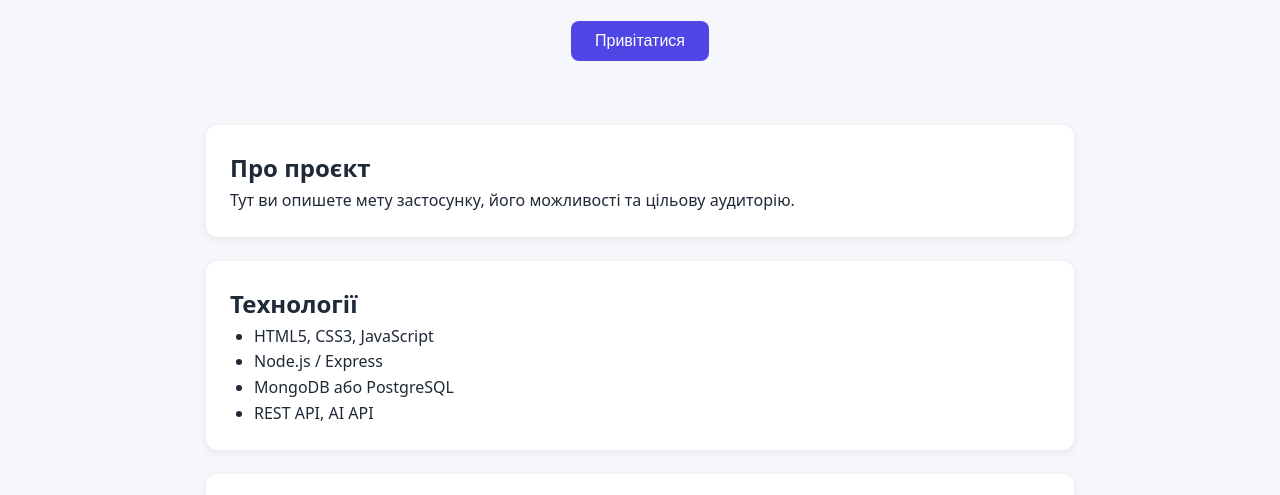
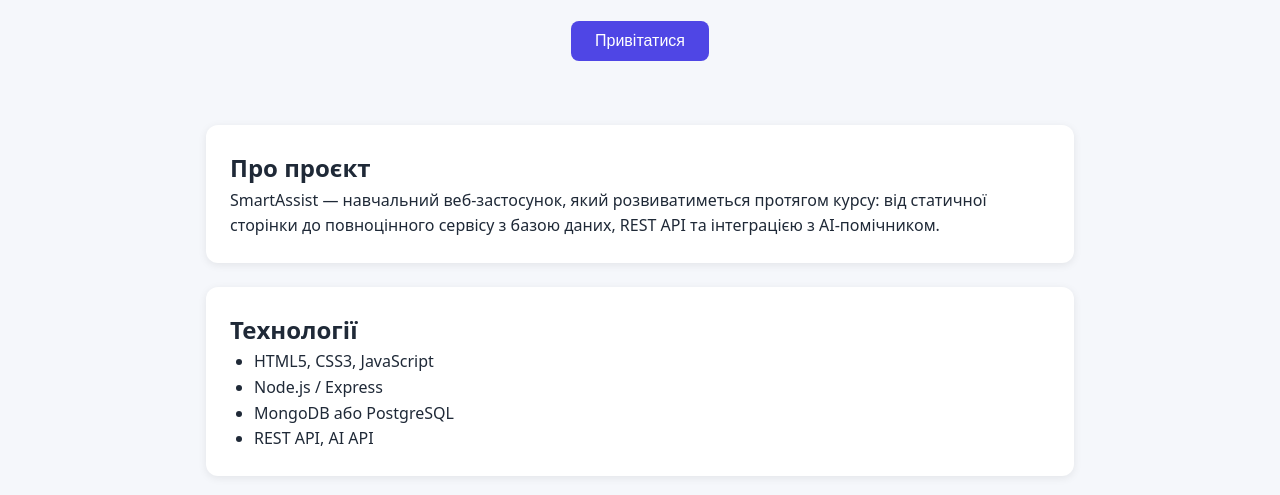
Before and after one commit to yuliialazebnik-po231-wq/smartassist, a plain HTML site: page index.html in a window 1280 px wide. Shown: the part 259-754 px from the top of the page. Drawn offline with Linux system fonts and the light colour scheme.

Commit message:
Update about section

```diff
--- a/index.html
+++ b/index.html
@@ -26,7 +26,7 @@
 
     <section id="about" class="card">
       <h2>Про проєкт</h2>
-      <p>Тут ви опишете мету застосунку, його можливості та цільову аудиторію.</p>
+      <p>SmartAssist — навчальний веб-застосунок, який розвиватиметься протягом курсу: від статичної сторінки до повноцінного сервісу з базою даних, REST API та інтеграцією з AI-помічником.</p>
     </section>
 
     <section id="stack" class="card">
```
